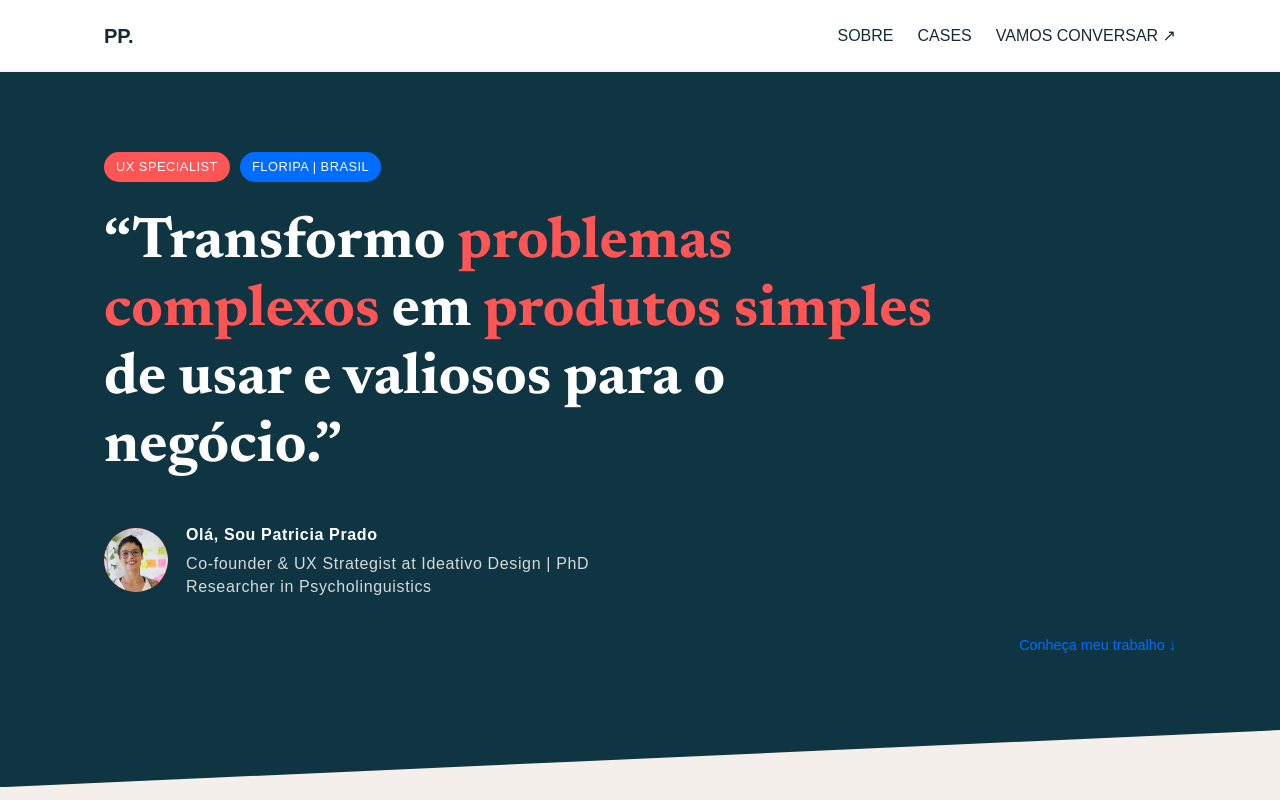
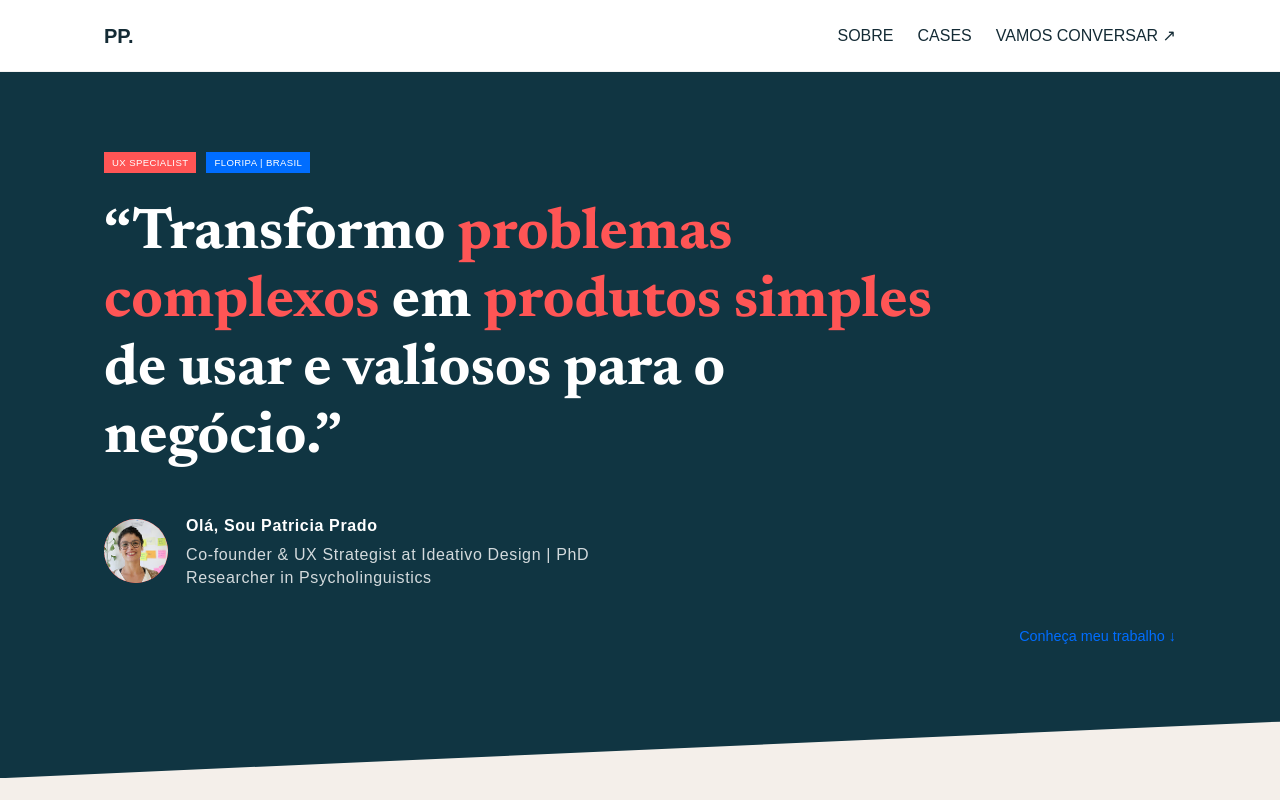
Before and after one commit to prbprado/portfolio, a plain HTML site: page index.html in a window 1280 px wide. Shown: the top 800 px of the page. Drawn offline with Linux system fonts and the light colour scheme; a web font is replaced by a local one.

Commit message:
Padroniza tamanho dos badges

```diff
--- a/style.css
+++ b/style.css
@@ -108,11 +108,10 @@ body {
 }
 
 .badge {
-  font-size: 0.8rem;
+  font-size: 0.6rem;
   font-weight: 400;
   letter-spacing: 0.04em;
-  padding: 5px 12px;
-  border-radius: 999px;
+  padding: 3px 8px;
   color: #FFFFFF;
 }
 
```
